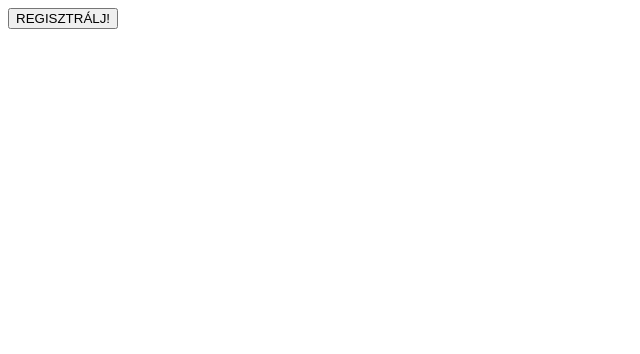
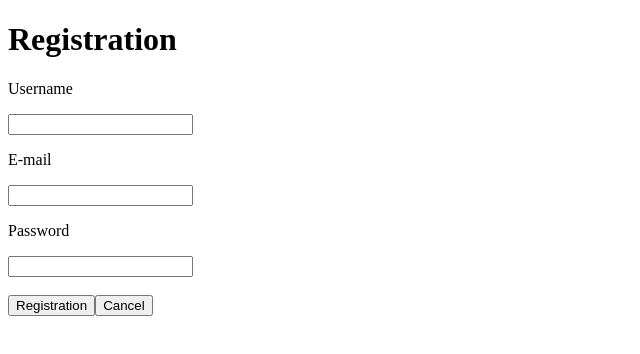
Before and after one commit to TheViolin/Hi5, an Angular app in the folder FE/: page / in a window 1280 px wide. Shown: the top 354 px of the page, without its empty margins (0-640 px from the left). Built offline with nearby package versions, Linux system fonts and the light colour scheme.

Commit message:
feat(Hi5): login service added

```diff
--- a/FE/package.json
+++ b/FE/package.json
@@ -11,11 +11,13 @@
   },
   "private": true,
   "dependencies": {
-    "@angular/animations": "~7.2.0",
+    "@angular/animations": "^7.2.11",
+    "@angular/cdk": "^7.3.6",
     "@angular/common": "~7.2.0",
     "@angular/compiler": "~7.2.0",
     "@angular/core": "~7.2.0",
     "@angular/forms": "~7.2.0",
+    "@angular/material": "^7.3.6",
     "@angular/platform-browser": "~7.2.0",
     "@angular/platform-browser-dynamic": "~7.2.0",
     "@angular/router": "~7.2.0",
--- a/FE/src/app/components/teszt-main-page/teszt-main-page.component.html
+++ b/FE/src/app/components/teszt-main-page/teszt-main-page.component.html
@@ -1 +1,13 @@
-<button>REGISZTRÁLJ!</button>
+<div>
+    <h1>Registration</h1>
+    <form action="">
+      <p>Username</p>
+      <input #username type="text" name="" id=""><br>
+      <p>E-mail</p>
+      <input #email type="email"><br>
+      <p>Password</p>
+      <input #password type="password"><br><br>
+      <button [routerLink]="['/']" (click)="register(username.value, email.value, password.value)">Registration</button>
+      <button [routerLink]="['/']">Cancel</button>
+    </form>
+  </div>
--- a/FE/src/app/components/teszt-main-page/teszt-main-page.component.ts
+++ b/FE/src/app/components/teszt-main-page/teszt-main-page.component.ts
@@ -1,4 +1,7 @@
 import { Component, OnInit } from '@angular/core';
+import { RegisterService } from '../../services/Register/register.service';
+import { Router } from '@angular/router';
+
 
 @Component({
   selector: 'app-teszt-main-page',
@@ -7,9 +10,19 @@ import { Component, OnInit } from '@angular/core';
 })
 export class TesztMainPageComponent implements OnInit {
 
-  constructor() { }
+  constructor(
+    private registerService: RegisterService,
+    private router: Router
+    ) { }
 
   ngOnInit() {
   }
 
+  register(username, email, password) {
+    this.registerService.register(username, email, password).subscribe(
+      data => {
+        console.log('data');
+        //this.router.navigateByUrl('ip/8080/');
+      })
+  }
 }
```
Also changed, not shown: FE/src/app/app.module.ts (+5 -2 lines), FE/src/app/services/Login/login.service.ts (added, +56 -0 lines), 2 other files (tests, documents, lock files or other folders).
